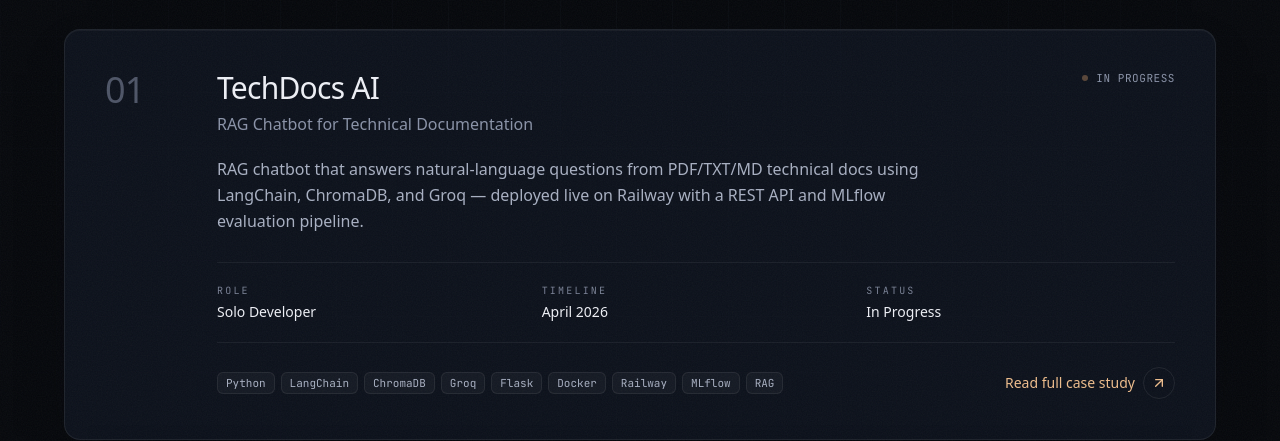
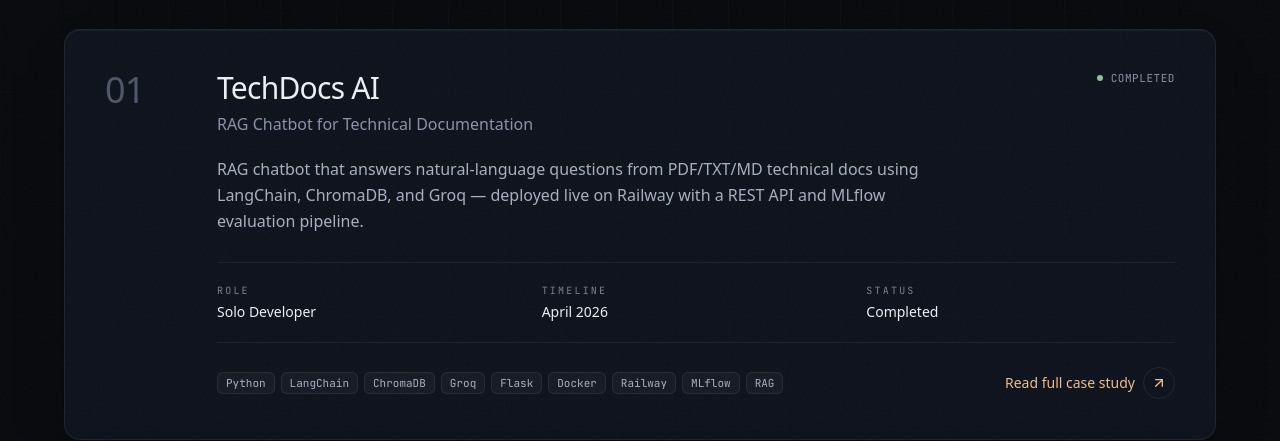
Before and after one commit to pukiqq/patricklie-portofolio, a React (Vite) app: page /projects in a window 1280 px wide. Shown: the part 356-797 px from the top of the page. Built offline with nearby package versions, Linux system fonts and the light colour scheme; a web font is replaced by a local one.

Commit message:
Mark TechDocs AI project as completed

```diff
--- a/src/components/TechDocsProjectHero.tsx
+++ b/src/components/TechDocsProjectHero.tsx
@@ -9,10 +9,10 @@
       description="A Retrieval-Augmented Generation system that lets users ask natural-language questions against PDF/TXT/MD technical docs — with grounded answers and page-level source citations, deployed live on Railway."
       facts={[
         { label: 'Role', value: 'Solo Developer' },
-        { label: 'Period', value: 'April 2026 (In Progress)' },
+        { label: 'Period', value: 'April 2026' },
       ]}
       techStack={['Python', 'LangChain', 'ChromaDB', 'Groq', 'Flask', 'Docker', 'Railway', 'MLflow']}
-      status="In Progress"
+      status="Completed"
       links={[
         {
           label: 'GitHub',
--- a/src/data/projects.ts
+++ b/src/data/projects.ts
@@ -40,7 +40,7 @@
       'Solo end-to-end project covering document indexing, vector similarity retrieval, LLM answer synthesis with page-level source citations, production Docker deployment, and automated MLflow quality benchmarking.',
     featuredTags: ['LangChain', 'ChromaDB', 'Groq', 'Flask', 'Docker', 'RAG', 'MLflow'],
     tags: ['Python', 'LangChain', 'ChromaDB', 'Groq', 'Flask', 'Docker', 'Railway', 'MLflow', 'RAG'],
-    status: 'In Progress',
+    status: 'Completed',
     role: 'Solo Developer',
     timeline: 'April 2026',
     impact: [
```
